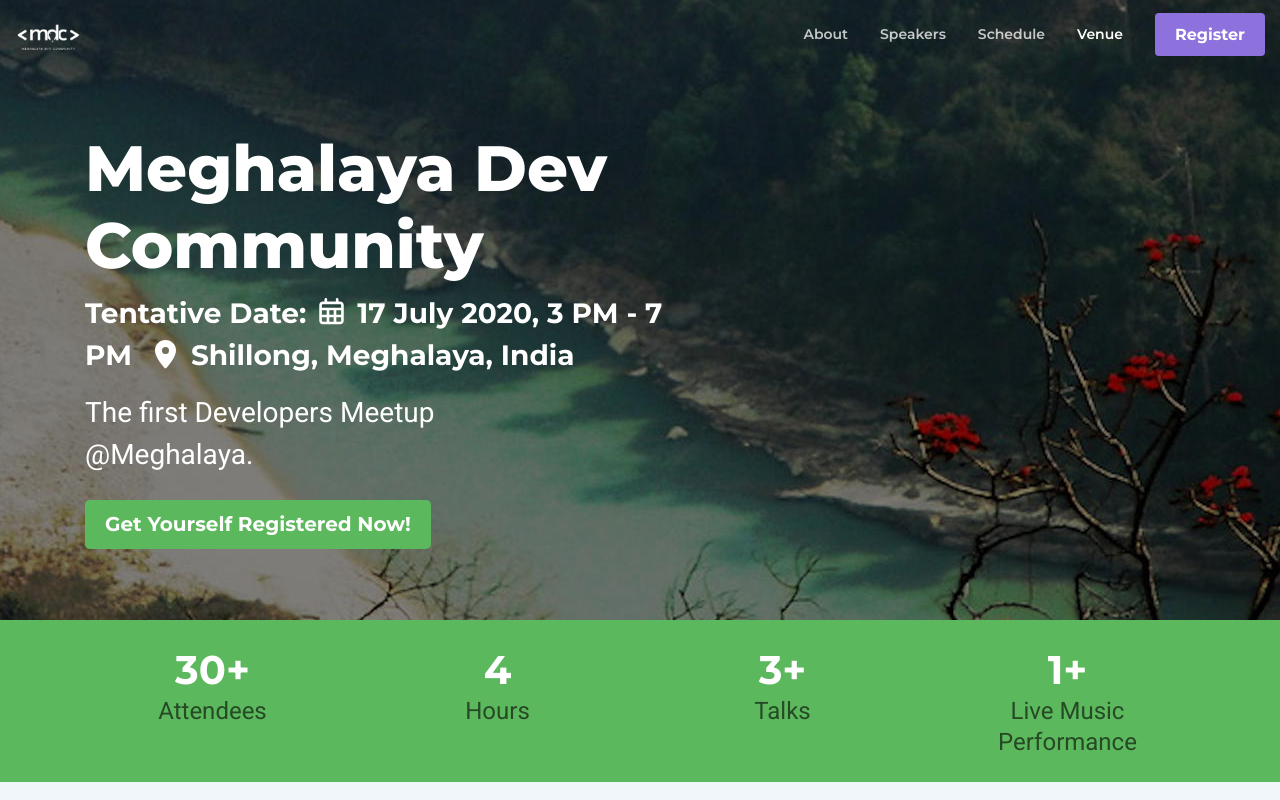
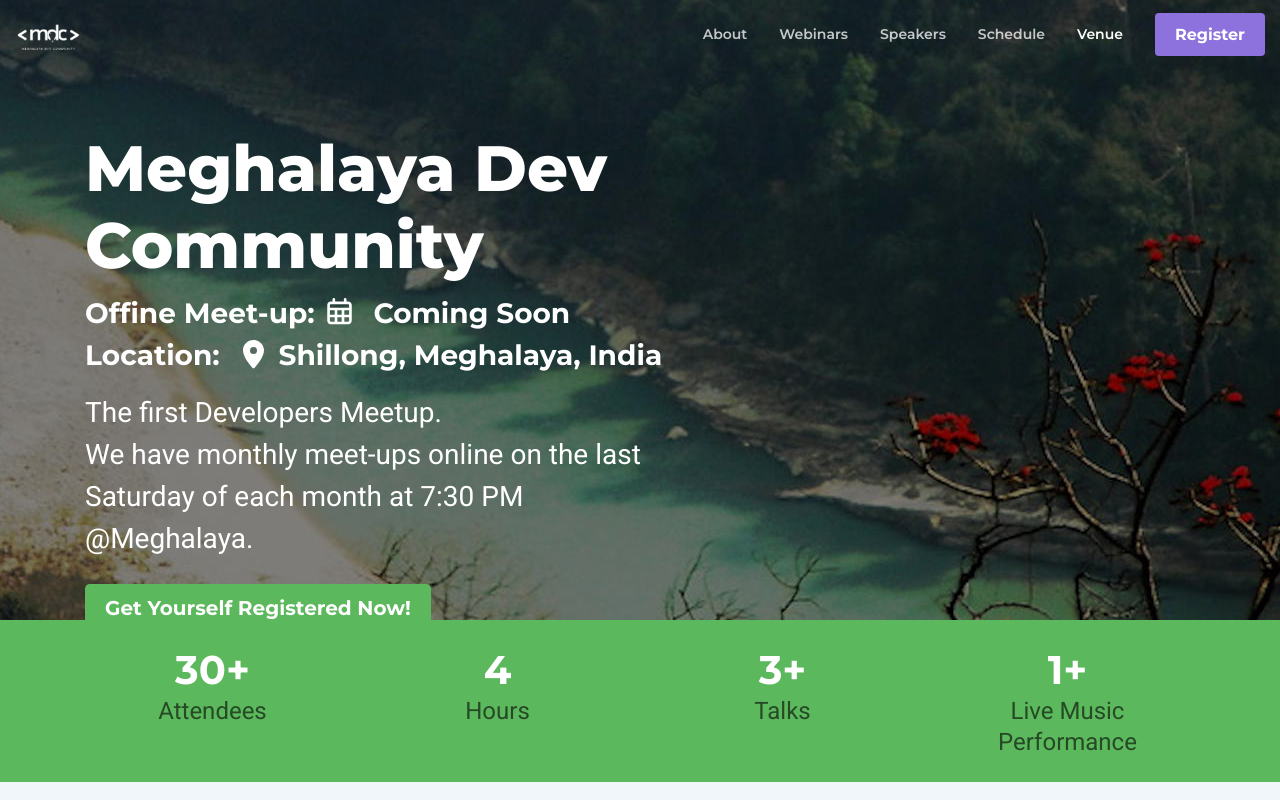
Before and after one commit to MeghalayaDev/MeghalayaDev.github.io, a plain HTML site: page index.html in a window 1280 px wide. Shown: the top 800 px of the page. Drawn offline with Linux system fonts and the light colour scheme.

Commit message:
online Meet-ups

```diff
--- a/assets/js/main.js
+++ b/assets/js/main.js
@@ -54,7 +54,7 @@
 
 	/* ======= Countdown ========= */
 	// set the date we're counting down to
-    var target_date = new Date("July 17, 2020").getTime();
+    var target_date = new Date("July 17, 2021").getTime();
 
     // variables for time units
     var days, hours, minutes, seconds;
--- a/index.html
+++ b/index.html
@@ -34,6 +34,7 @@
 					<div id="navigation" class="navbar-collapse collapse  justify-content-lg-end mr-lg-3">
 						<ul class="nav navbar-nav">
 							<li class="nav-item"><a class="nav-link scrollto" href="#about-section">About</a></li>
+							<li class="nav-item"><a class="nav-link" href="https://meghalayadev.github.io/Webinar-List/" target="_blank">Webinars</a></li>
 							<li class="nav-item"><a class="nav-link scrollto" href="#speakers-section">Speakers</a></li>
 							<li class="nav-item"><a class="nav-link scrollto" href="#schedule-section">Schedule</a></li>
 							<!--<li class="nav-item"><a class="nav-link scrollto" href="#tickets-section">Register</a></li>-->
@@ -63,8 +64,8 @@
 		<div class="container">
 			<div class="hero-text-block">
 				<h1 class="hero-heading mb-2">Meghalaya Dev Community</h1>
-				<div class="hero-meta mb-3">Tentative Date: <i class="far fa-calendar-alt mr-2"></i>17 July 2020, 3 PM - 7 PM <i class="fas fa-map-marker-alt mx-2"></i>Shillong, Meghalaya, India</div>
-				<div class="hero-intro mb-4">The first Developers Meetup <br>@Meghalaya.</div>
+				<div class="hero-meta mb-3">Offine Meet-up: <i class="far fa-calendar-alt mr-2"></i> Coming Soon <br/>Location: <i class="fas fa-map-marker-alt mx-2"></i>Shillong, Meghalaya, India</div>
+				<div class="hero-intro mb-4">The first Developers Meetup. <br/>We have monthly meet-ups online on the last Saturday of each month at 7:30 PM  <br/>@Meghalaya.</div>
 				<div class="hero-cta"><a class="btn btn-primary btn-lg" href="https://forms.gle/Cjsh2wZHb5VEJuvT6" target="_blank">Get Yourself Registered Now!</a></div>
 
 			</div><!--//hero-text-block-->
```
